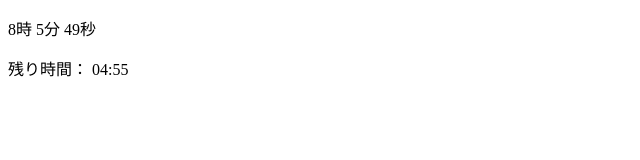
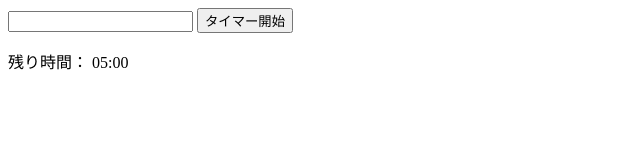
Before and after one commit to kazzzz/littimer, a plain HTML site: page index.html in a window 1280 px wide. Shown: the whole page, without its empty margins (0-640 px from the left). Drawn offline with Linux system fonts and the light colour scheme.

Commit message:
add clearInterval

```diff
--- a/index.html
+++ b/index.html
@@ -5,56 +5,53 @@
   <meta charset="utf-8" />
   <script type="text/JavaScript">
 <!--
-function setTime() {
-  var nowTime = new Date();
-  nowSec = nowTime.getSeconds();
-  nowMin = nowTime.getMinutes();
-  nowHour = nowTime.getHours();
-  document.getElementById('sec').innerHTML = nowSec;
-  document.getElementById('min').innerHTML = nowMin;
-  document.getElementById('hour').innerHTML = nowHour;
+
+var ltLength = 300;
+var timerId;
+
+function loop() {
+  if (timerId != null) {
+    clearInterval(timerId);
+  }
+  ltLength = document.getElementById('lt_length').value;
+  if (ltLength != null && ltLength != "") {
+    convertSec(ltLength);
+  }
+  var startTime = new Date();
+  timerId = setInterval(
+    function() {
+      var currentTime = new Date();
+      var elapsed = Math.round((currentTime - startTime) / 1000);
+      var remain = ltLength - elapsed;
+      convertSec(remain);
+      if (remain == 0) {
+        clearInterval(timerId);
+      }
+    },
+    1000);
 }
 
-function loop() {
-  startTime = new Date();
-  ltLength = 300;
-  setInterval("setRemain()", 1000);
-  setInterval("setTime()", 1000);
-}
-
-function setRemain() {
-  var currentTime = new Date();
-  elapsed = Math.round((currentTime - startTime) / 1000);
-  remain = ltLength - elapsed;
-  min = "00";
-  sec = "00";
-  convertSec(remain);
-  document.getElementById('rem_test').innerHTML = min + ':'+ sec;
-
-}
 
 function convertSec(arg) {
-  min = Math.floor(arg / 60);
-  sec = Math.floor(arg % 60);
+  var min = Math.floor(arg / 60);
+  var sec = Math.floor(arg % 60);
   if (min < 10) {
     min = "0" + min;
   }
   if (sec < 10) {
     sec = "0" + sec;
   }
+  document.getElementById('rem_test').innerHTML = min + ':'+ sec;
 }
 
 //-->
 </script>
 
 </head>
-<body onload="loop()">
+<body>
 
-<p>
-<span id="hour"></span>時
-<span id="min"></span>分
-<span id="sec"></span>秒
-</p>
+<input type="text" id="lt_length" />
+<input type="button" onclick="loop();" value="タイマー開始"/>
 
 <p>
 残り時間：
```
